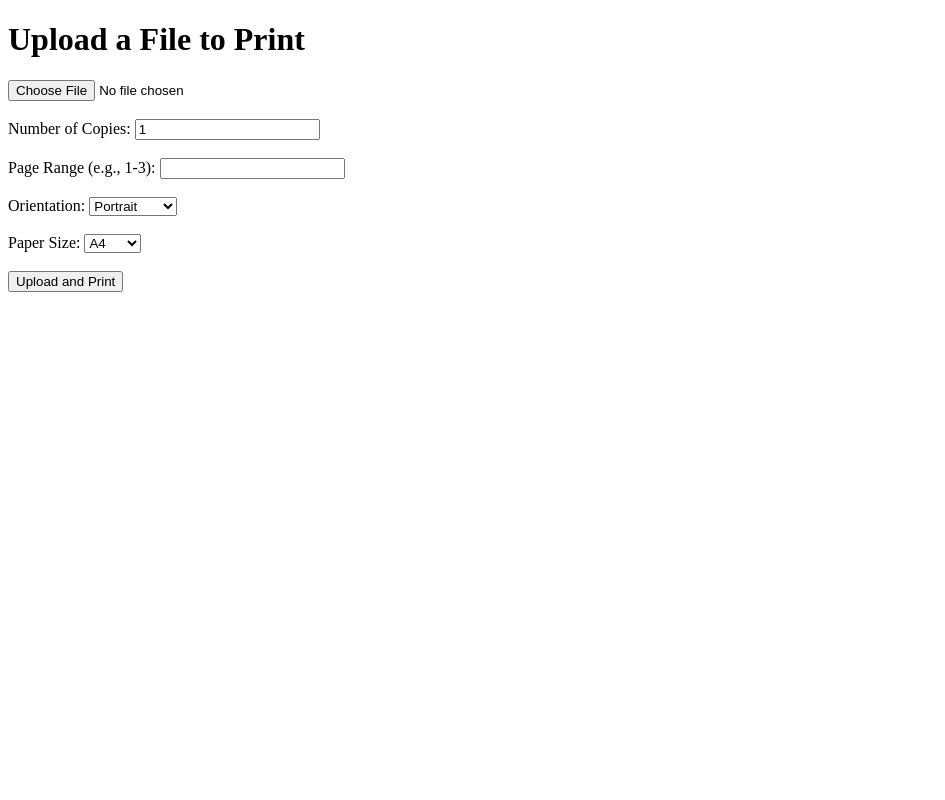
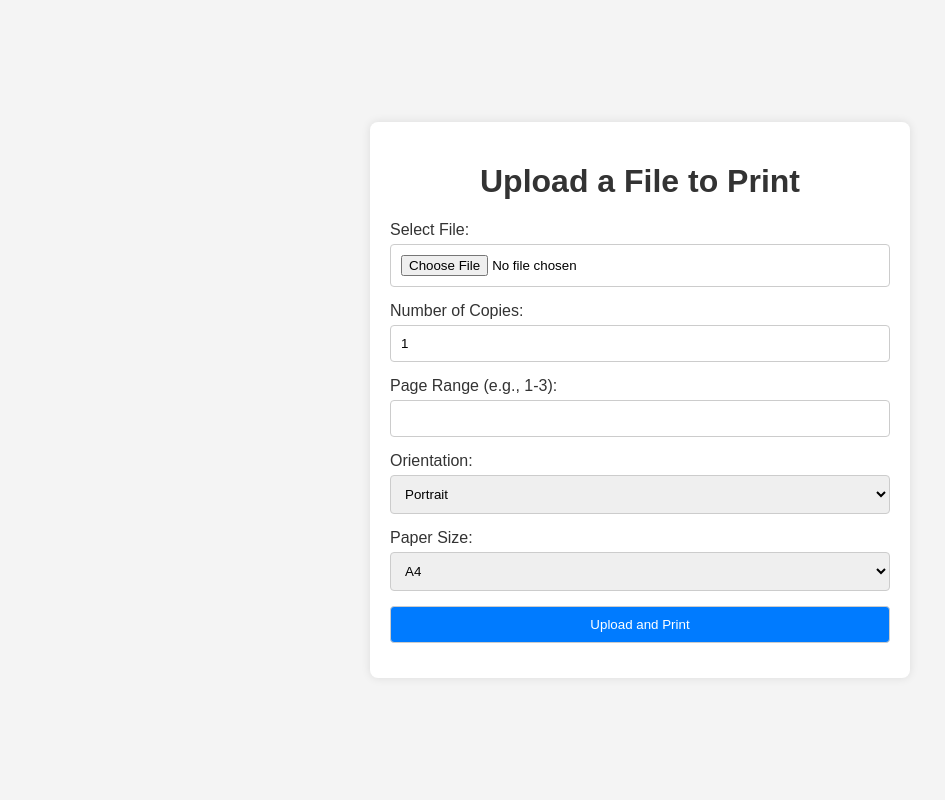
Before and after one commit to Kbassem10/ui-printer, a Flask app: page / in a window 1280 px wide. Shown: the whole page, without its empty margins (0-945 px from the left). Run offline with Flask 3, Linux system fonts and the light colour scheme.

Commit message:
added the error messages and ui improvments

```diff
--- a/app.py
+++ b/app.py
@@ -24,12 +24,14 @@ def index():
 @app.route('/upload', methods=['POST'])
 def upload_file():
     if 'file' not in request.files:
-        return jsonify({"error": "No file part"}), 400
+        error = "No file was selected"
+        return render_template("index.html", error=error)
 
     file = request.files['file']
 
     if file.filename == '':
-        return jsonify({"error": "No selected file"}), 400
+        error = "No file was selected"
+        return render_template("index.html", error=error)
 
     if file and allowed_file(file.filename):
         filepath = os.path.join(app.config['UPLOAD_FOLDER'], file.filename)
@@ -44,11 +46,14 @@ def upload_file():
         # Print the file with the specified settings
         try:
             print_file(filepath, copies, page_range, orientation, paper_size)
-            return jsonify({"message": "File uploaded and printed successfully!"}), 200
+            done = "File uploaded and printed successfully!"
+            return render_template("index.html", done=done)
         except Exception as e:
-            return jsonify({"error": f"Failed to print file: {str(e)}"}), 500
+            error = f"Failed to print file: {str(e)}"
+            return render_template("index.html", error=error)
     else:
-        return jsonify({"error": "File type not allowed"}), 400
+        error = "File type not allowed"
+        return render_template("index.html", error=error)
 
 def print_file(filepath, copies, page_range, orientation, paper_size):
     # Build the `lp` command with the specified settings
--- a/templates/index.html
+++ b/templates/index.html
@@ -4,32 +4,100 @@
     <meta charset="UTF-8">
     <meta name="viewport" content="width=device-width, initial-scale=1.0">
     <title>Print File</title>
+    <style>
+        body {
+            font-family: Arial, sans-serif;
+            margin: 0;
+            padding: 0;
+            display: flex;
+            justify-content: center;
+            align-items: center;
+            height: 100vh;
+            background-color: #f4f4f4;
+        }
+        .container {
+            background-color: #fff;
+            padding: 20px;
+            border-radius: 8px;
+            box-shadow: 0 0 10px rgba(0, 0, 0, 0.1);
+            width: 100%;
+            max-width: 500px;
+        }
+        h1 {
+            text-align: center;
+            color: #333;
+        }
+        .message {
+            padding: 10px;
+            margin-bottom: 20px;
+            border-radius: 4px;
+            text-align: center;
+        }
+        .error {
+            background-color: #f8d7da;
+            color: #721c24;
+        }
+        .success {
+            background-color: #d4edda;
+            color: #155724;
+        }
+        form {
+            display: flex;
+            flex-direction: column;
+        }
+        label {
+            margin-bottom: 5px;
+            color: #333;
+        }
+        input, select, button {
+            margin-bottom: 15px;
+            padding: 10px;
+            border: 1px solid #ccc;
+            border-radius: 4px;
+        }
+        button {
+            background-color: #007bff;
+            color: #fff;
+            cursor: pointer;
+        }
+        button:hover {
+            background-color: #0056b3;
+        }
+    </style>
 </head>
 <body>
+    <div class="container">
         <h1>Upload a File to Print</h1>
+        {% if error %}
+            <div class="message error">{{ error }}</div>
+        {% elif done %}
+            <div class="message success">{{ done }}</div>
+        {% endif %}
         <form action="/upload" method="post" enctype="multipart/form-data">
-        <input type="file" name="file" accept=".txt,.pdf,.png,.jpg,.jpeg,.doc,.docx" required><br><br>
+            <label for="file">Select File:</label>
+            <input type="file" id="file" name="file" accept=".txt,.pdf,.png,.jpg,.jpeg,.doc,.docx" required>
 
             <label for="copies">Number of Copies:</label>
-        <input type="number" id="copies" name="copies" value="1" min="1"><br><br>
+            <input type="number" id="copies" name="copies" value="1" min="1">
 
             <label for="page_range">Page Range (e.g., 1-3):</label>
-        <input type="text" id="page_range" name="page_range"><br><br>
+            <input type="text" id="page_range" name="page_range">
 
             <label for="orientation">Orientation:</label>
             <select id="orientation" name="orientation">
                 <option value="portrait">Portrait</option>
                 <option value="landscape">Landscape</option>
-        </select><br><br>
+            </select>
 
             <label for="paper_size">Paper Size:</label>
             <select id="paper_size" name="paper_size">
                 <option value="A4">A4</option>
                 <option value="Letter">Letter</option>
                 <option value="Legal">Legal</option>
-        </select><br><br>
+            </select>
 
             <button type="submit">Upload and Print</button>
         </form>
+    </div>
 </body>
 </html>
```
Also changed, not shown: 2 other files. Lines whose indentation alone changed are shown as unchanged.
